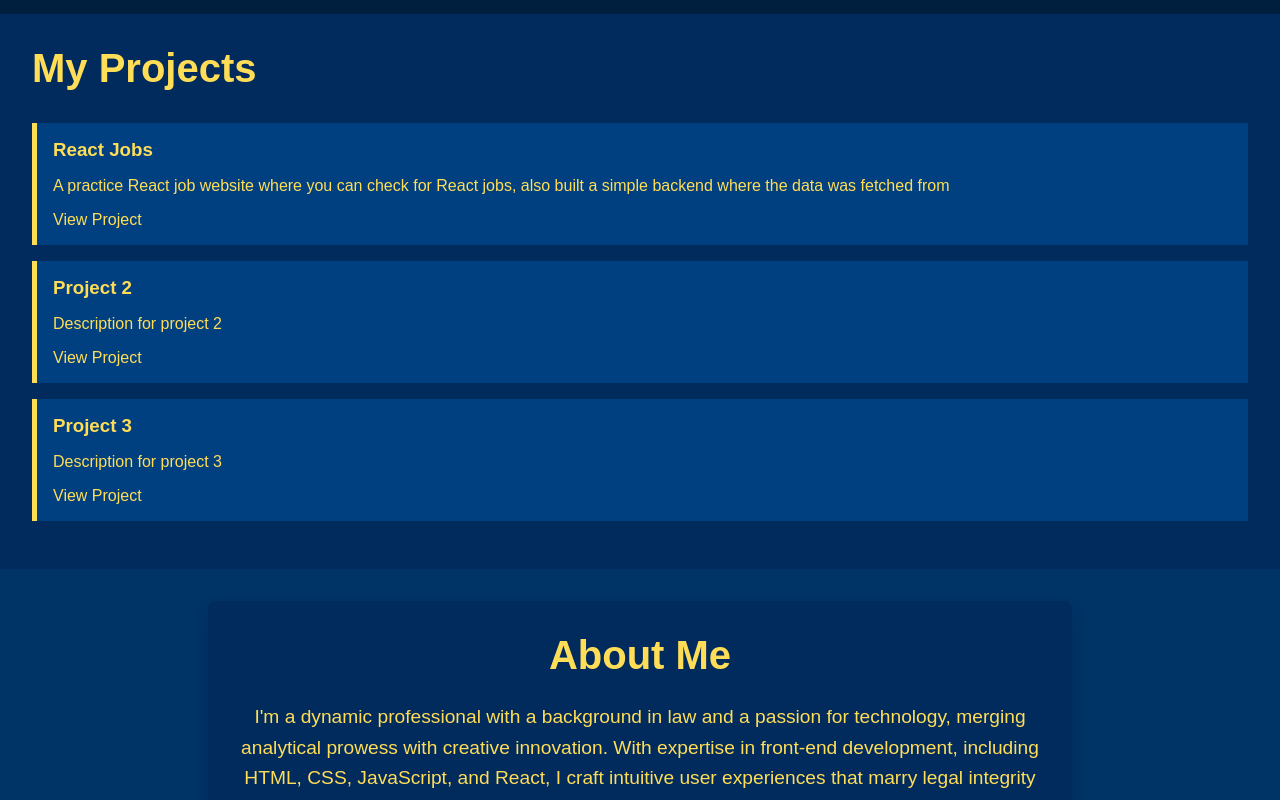
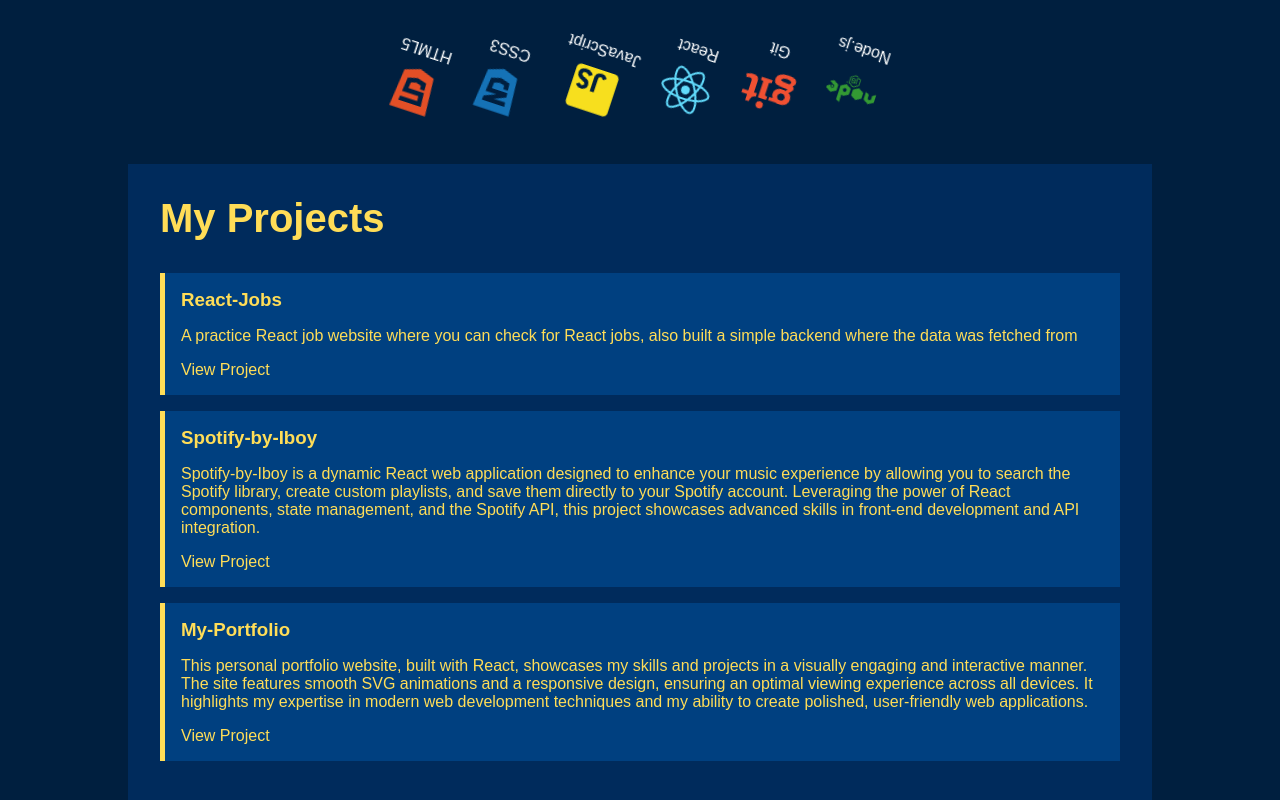
Before and after one commit to IfeoluwaGIT/my-portfolio, a React (Create React App) app: page / in a window 1280 px wide. Shown: the part 800-1600 px from the top of the page. Built offline with nearby package versions, Linux system fonts and the light colour scheme.

Commit message:
updates to the page styling, precisely margin

```diff
--- a/src/App.css
+++ b/src/App.css
@@ -7,6 +7,8 @@ body {
   box-sizing: border-box;
   background-color: #001f3f; /* Navy blue background */
   color: #fff; /* White text */
+  margin: 10%;
+
 }
 
 a {
@@ -47,3 +49,6 @@ img {
   padding: 1rem;
   border-left: 5px solid #ffdd57; /* Yellow accent */
 }
+footer{
+  text-align: center;
+}
--- a/src/components/Header/Header.js
+++ b/src/components/Header/Header.js
@@ -11,7 +11,7 @@ const Header = () => {
         <div className='middle-container'>
         <div className="text-container">
       <h1>Hello! My name is Ifeoluwa Duro-Bello</h1>
-      <p>Young Web Developer with a solid foundation in HTML, CSS, JavaScript, and React, eager to expand my skills and tackle new challenges in web development. </p>
+      <p>Young Web Developer with a solid foundation in HTML, CSS, JavaScript, and React,<br></br> eager to expand my skills and tackle new challenges in <br></br>web development. </p>
       </div>
       </div>
       </div>
--- a/src/components/ProjectList.js
+++ b/src/components/ProjectList.js
@@ -4,19 +4,19 @@ import Project from './Project';
 const ProjectList = () => {
   const projects = [
     {
-      title: 'React Jobs',
+      title: 'React-Jobs',
       description: 'A practice React job website where you can check for React jobs, also built a simple backend where the data was fetched from ',
       link: 'https://github.com/IfeoluwaGIT/react-jobs'
     },
     {
-      title: 'Project 2',
-      description: 'Description for project 2',
-      link: 'http://example.com/project2'
+      title: 'Spotify-by-Iboy',
+      description: 'Spotify-by-Iboy is a dynamic React web application designed to enhance your music experience by allowing you to search the Spotify library, create custom playlists, and save them directly to your Spotify account. Leveraging the power of React components, state management, and the Spotify API, this project showcases advanced skills in front-end development and API integration.',
+      link: 'https://github.com/IfeoluwaGIT/Spotify-by-Ife'
     },
     {
-      title: 'Project 3',
-      description: 'Description for project 3',
-      link: 'http://example.com/project2'
+      title: 'My-Portfolio',
+      description: 'This personal portfolio website, built with React, showcases my skills and projects in a visually engaging and interactive manner. The site features smooth SVG animations and a responsive design, ensuring an optimal viewing experience across all devices. It highlights my expertise in modern web development techniques and my ability to create polished, user-friendly web applications.',
+      link: 'https://github.com/IfeoluwaGIT/Spotify-by-Ife'
     },
     // Add more projects here
   ];
```
Also changed, not shown: 1 other file (tests, documents, lock files or other folders).
